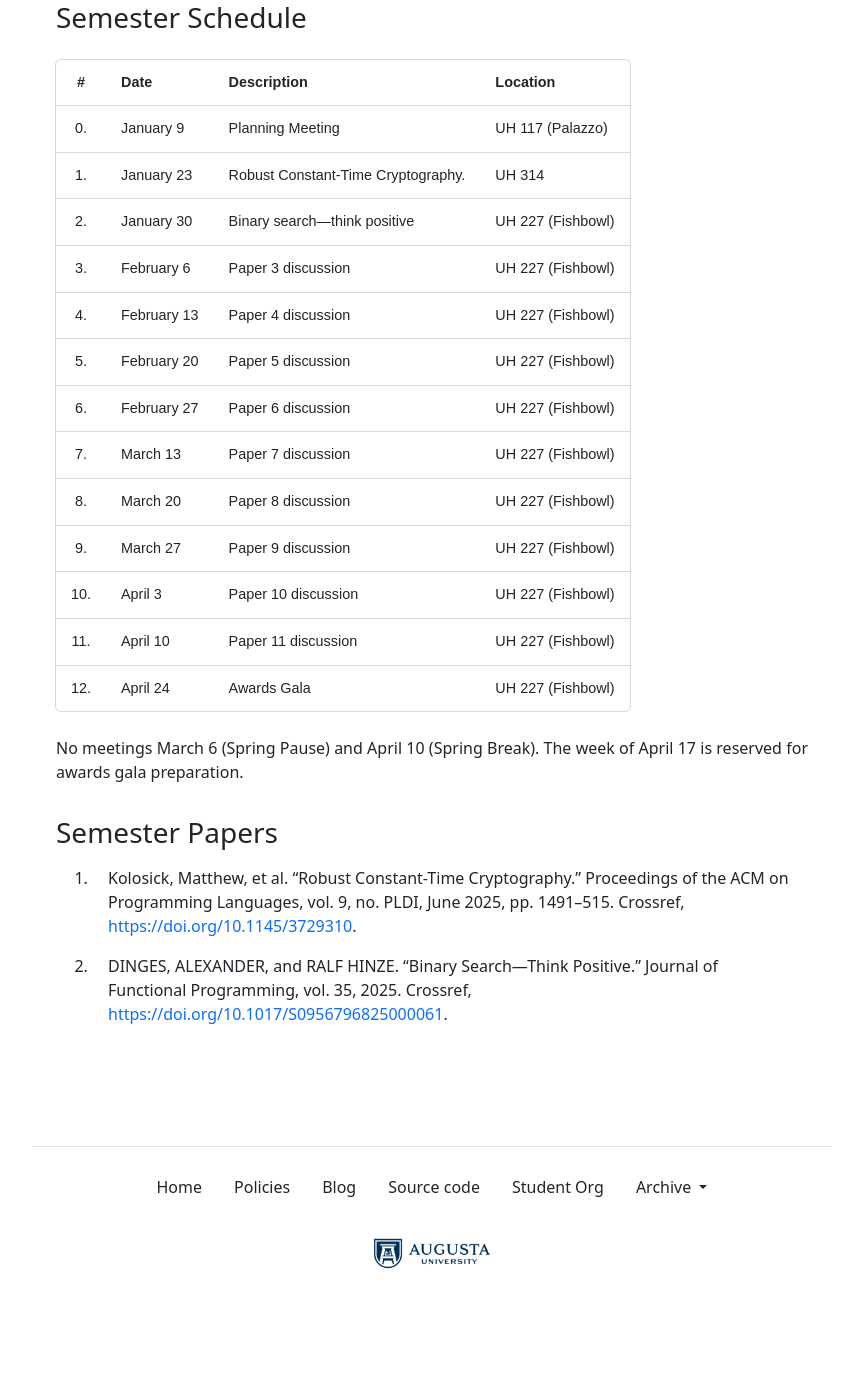
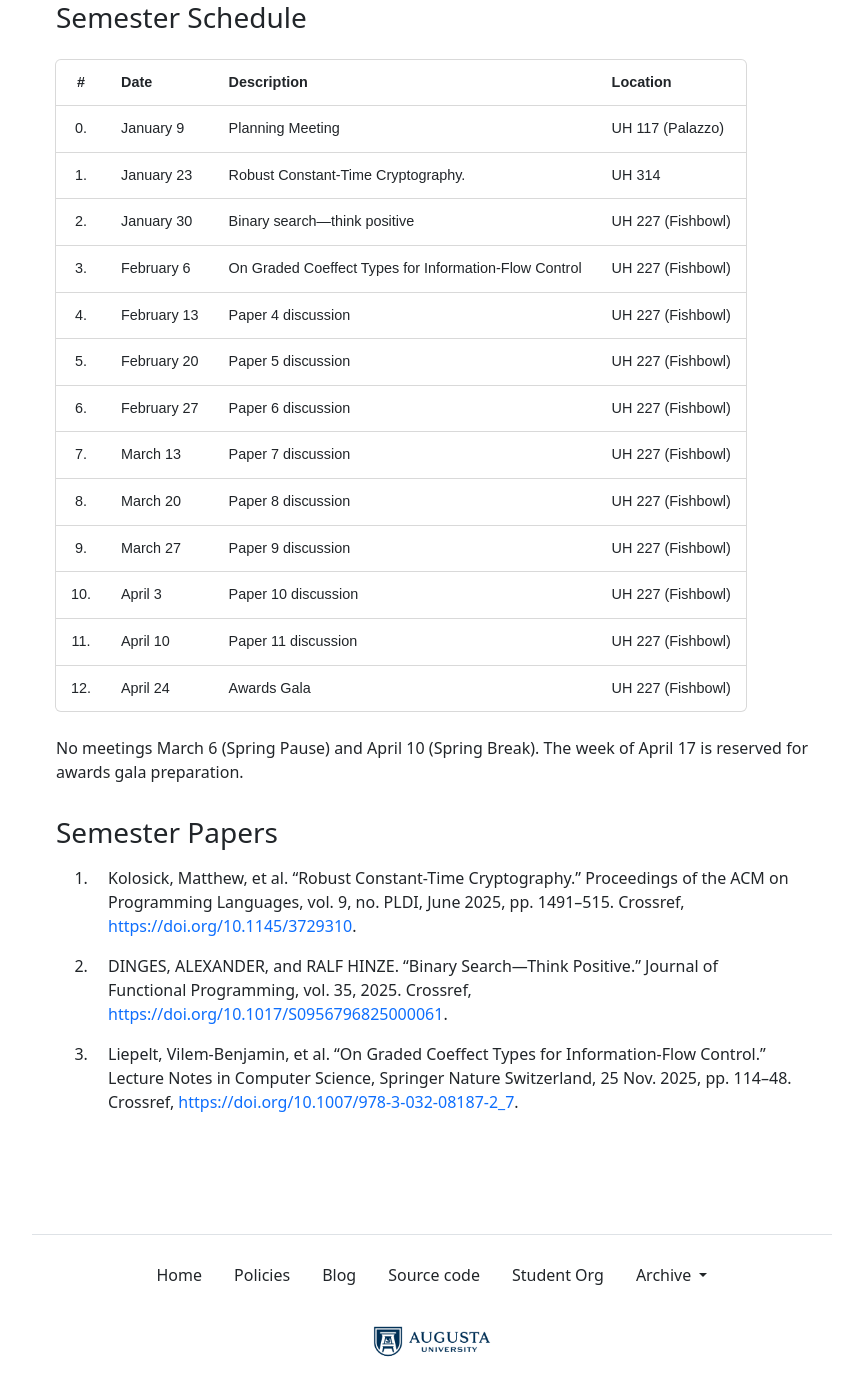
Before and after one commit to the-au-forml-lab/plgroup, a Jekyll site: the page built from docs/index.md, in a window 1280 px wide and 1400 px high, scrolled down 600 px. Shown: the top 1396 px of the window, without its empty margins (208-1071 px from the left). Built offline with Jekyll 4.4.1, drawn with Linux system fonts in a browser that asks for light colours; before the commit the page ends 1920 px from its top, so only the background shows below that.

Commit message:
[create-pull-request] automated change

```diff
--- a/data/history.txt
+++ b/data/history.txt
@@ -59,3 +59,4 @@
 10.1145/3689798
 10.1145/3729310
 10.1017/S0956796825000061
+10.1007/978-3-032-08187-2_7
--- a/docs/index.md
+++ b/docs/index.md
@@ -31,7 +31,7 @@ organization.
 | 0.  | January 9   | Planning Meeting                   | UH 117 (Palazzo)  |
 | 1.  | January 23  | Robust Constant-Time Cryptography. | UH 314            |
 | 2.  | January 30  | Binary search—think positive                 | UH 227 (Fishbowl) |
-| 3.  | February 6  | Paper 3 discussion                 | UH 227 (Fishbowl) |
+| 3.  | February 6  | On Graded Coeffect Types for Information-Flow Control                 | UH 227 (Fishbowl) |
 | 4.  | February 13 | Paper 4 discussion                 | UH 227 (Fishbowl) |
 | 5.  | February 20 | Paper 5 discussion                 | UH 227 (Fishbowl) |
 | 6.  | February 27 | Paper 6 discussion                 | UH 227 (Fishbowl) |
--- a/docs/papers.md
+++ b/docs/papers.md
@@ -1,2 +1,3 @@
 1. Kolosick, Matthew, et al. “Robust Constant-Time Cryptography.” Proceedings of the ACM on Programming Languages, vol. 9, no. PLDI, June 2025, pp. 1491–515. Crossref, <https://doi.org/10.1145/3729310>.
 1. DINGES, ALEXANDER, and RALF HINZE. “Binary Search—Think Positive.” Journal of Functional Programming, vol. 35, 2025. Crossref, <https://doi.org/10.1017/S0956796825000061>.
+1. Liepelt, Vilem-Benjamin, et al. “On Graded Coeffect Types for Information-Flow Control.” Lecture Notes in Computer Science, Springer Nature Switzerland, 25 Nov. 2025, pp. 114–48. Crossref, <https://doi.org/10.1007/978-3-032-08187-2_7>.
```
